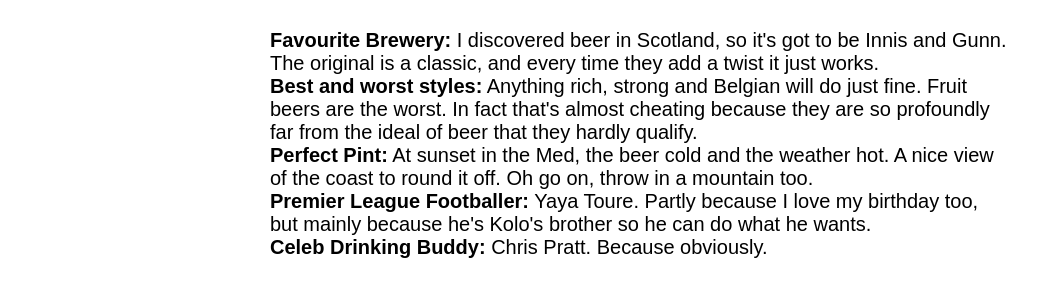
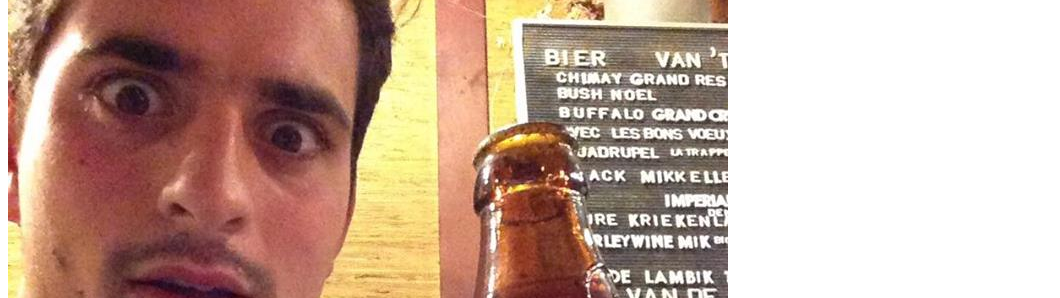
Before and after one commit to nicolaboulter/thebuzz, a plain HTML site: page bios.html in a window 1280 px wide. Shown: the part 260-558 px from the top of the page, without its empty margins (0-1060 px from the left). Drawn offline with Linux system fonts and the light colour scheme; a web font is replaced by a local one.

Commit message:
img upload attempt 3

```diff
--- a/bios.html
+++ b/bios.html
@@ -6,7 +6,7 @@
 <h1> Editor Bios </h1>
 </head>
 
-img src="thebuzz/me with beer.jpg"
+<img src="thebuzz/me with beer.jpg">
 
 <h2> Oliver Rex </h2>
 
```
